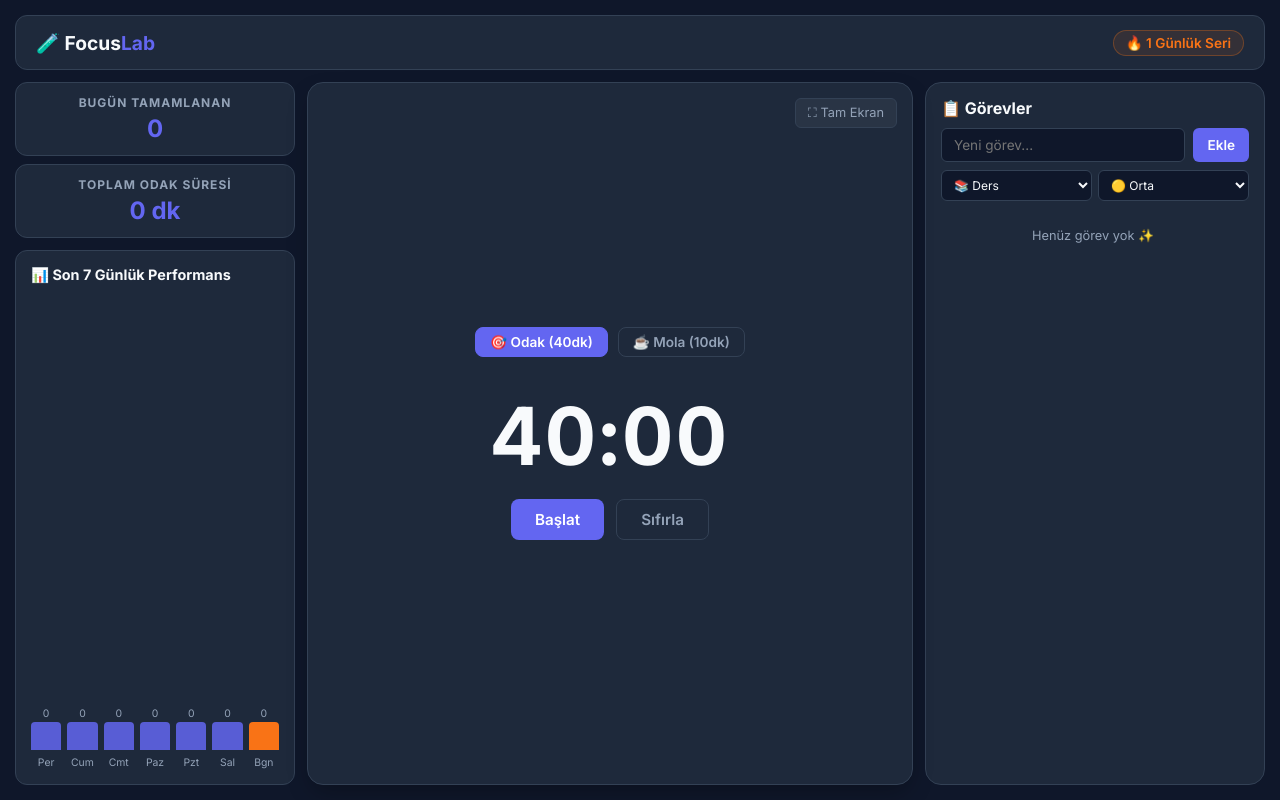
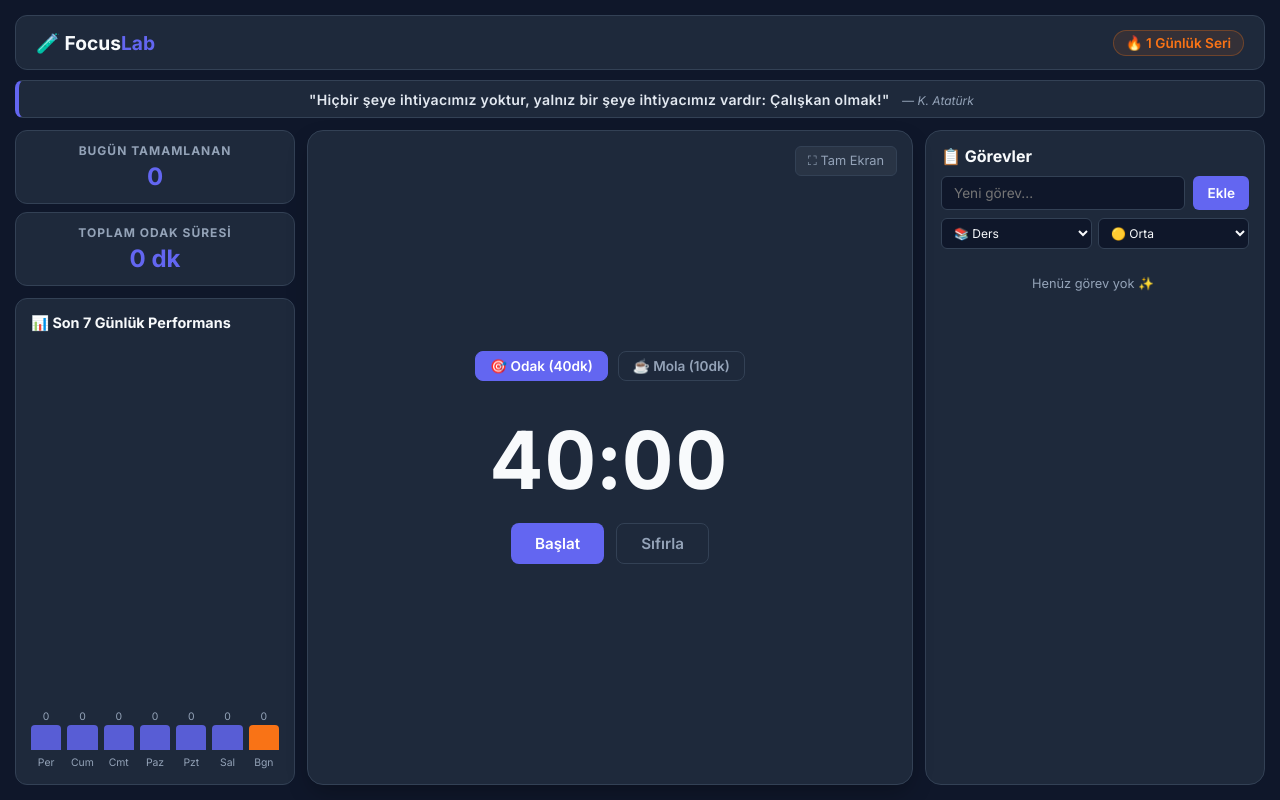
Before and after one commit to utkukuslu27-creator/focus-lab, a plain HTML site: page index.html in a window 1280 px wide. Drawn offline with nearby package versions, Linux system fonts and the light colour scheme.

Commit message:
Add files via upload

```diff
--- a/index.html
+++ b/index.html
@@ -7,7 +7,7 @@
     <!-- Google Fonts: Inter -->
     <link rel="preconnect" href="https://fonts.googleapis.com">
     <link rel="preconnect" href="https://fonts.gstatic.com" crossorigin>
-    <link href="https://fonts.googleapis.com/css2?family=Inter:wght@300;400;600;700&display=swap" rel="stylesheet">
+    <link href="https://fonts.googleapis.com/css2?family=Inter:ital,wght@0,300;0,400;0,600;0,700;1,400&display=swap" rel="stylesheet">
     <!-- JS Canvas Confetti kütüphanesi -->
     <script src="https://cdn.jsdelivr.net/npm/canvas-confetti@1.6.0/dist/confetti.browser.min.js"></script>
 
@@ -52,7 +52,7 @@
             background-color: var(--card-bg);
             border: 1px solid var(--border-color);
             border-radius: 12px;
-            margin-bottom: 12px;
+            margin-bottom: 10px;
             height: 55px;
         }
 
@@ -73,6 +73,32 @@
             border-radius: 20px;
             font-weight: 600;
             font-size: 0.85rem;
+        }
+
+        /* MOTİVASYON SÖZÜ BANNERI */
+        .quote-banner {
+            width: 100%;
+            background-color: var(--card-bg);
+            border: 1px solid var(--border-color);
+            border-left: 4px solid var(--accent-color);
+            border-radius: 8px;
+            padding: 8px 16px;
+            margin-bottom: 12px;
+            text-align: center;
+        }
+
+        .quote-text {
+            font-size: 0.88rem;
+            font-weight: 600;
+            color: #e2e8f0;
+            letter-spacing: 0.3px;
+        }
+
+        .quote-author {
+            font-size: 0.75rem;
+            color: var(--text-muted);
+            margin-left: 8px;
+            font-style: italic;
         }
 
         /* GRID DÜZENİ */
@@ -477,6 +503,12 @@
         <div class="streak-badge">🔥 <span id="streak-count">1</span> Günlük Seri</div>
     </header>
 
+    <!-- MOTİVASYON BANNERI -->
+    <div class="quote-banner">
+        <span class="quote-text">"Hiçbir şeye ihtiyacımız yoktur, yalnız bir şeye ihtiyacımız vardır: Çalışkan olmak!"</span>
+        <span class="quote-author">— K. Atatürk</span>
+    </div>
+
     <main>
         <!-- SOL PANEL -->
         <div class="left-panel">
@@ -541,13 +573,10 @@
     </main>
 
     <script>
-        /* --- GEÇMİŞ İSTATİSTİKLERİ SIFIRLAMA KODU --- */
-        // Eski test verilerini tamamen temizliyoruz:
-        localStorage.removeItem('focuslab_history');
-
+        /* --- GEÇMİŞ İSTATİSTİKLERİ --- */
         const TODAY_KEY = new Date().toISOString().split('T')[0];
-        let historyData = {};
-        historyData[TODAY_KEY] = 0;
+        let historyData = JSON.parse(localStorage.getItem('focuslab_history')) || {};
+        if (!historyData[TODAY_KEY]) historyData[TODAY_KEY] = 0;
 
         function updateStatsDisplay() {
             const todayPomos = historyData[TODAY_KEY] || 0;
@@ -594,7 +623,7 @@
         }
 
         /* --- SAYAÇ, KONFETİ VE BİTİŞ MELODİSİ --- */
-        let timeLeft = 40 * 60; // 40 dakikaya çekildi
+        let timeLeft = 40 * 60;
         let timerId = null;
         let isWorkMode = true;
 
@@ -616,7 +645,6 @@
             }
         });
 
-        // Test ettiğimiz ve beğendiğin 2 kez çalan melodi
         function playSuccessChime() {
             try {
                 const audioCtx = new (window.AudioContext || window.webkitAudioContext)();
```
